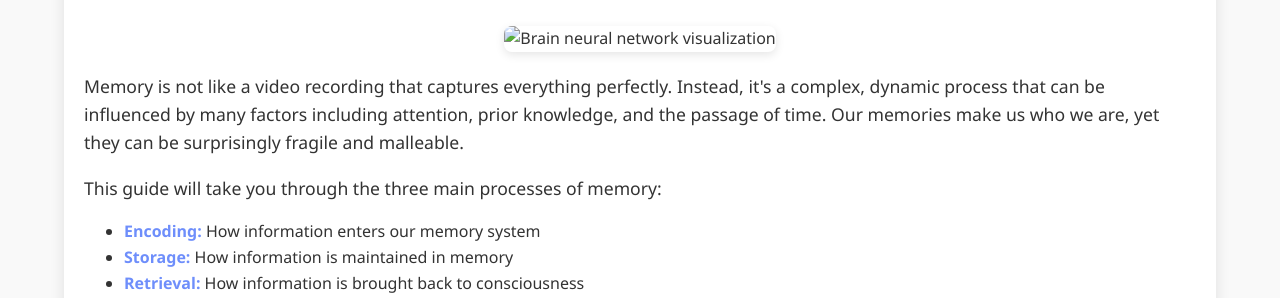
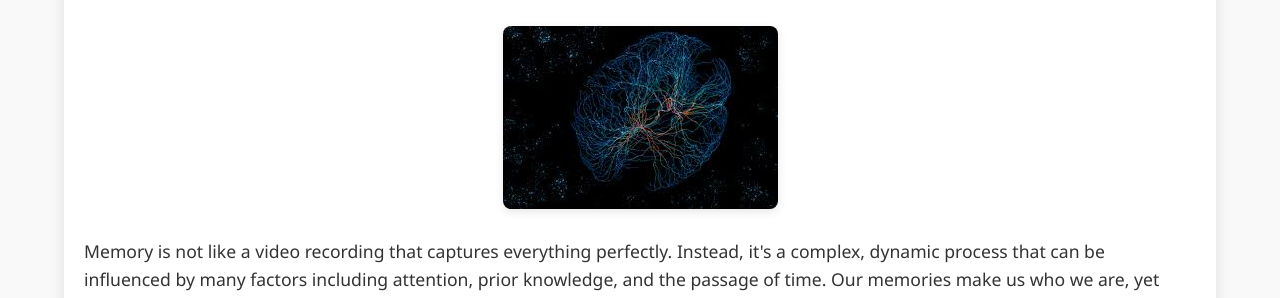
Before and after one commit to HelloBash/HelloBash.github.io, a plain HTML site: page index.html in a window 1280 px wide. Shown: the part 496-794 px from the top of the page. Drawn offline with Linux system fonts and the light colour scheme.

Commit message:
first image.html

```diff
--- a/index.html
+++ b/index.html
@@ -185,7 +185,7 @@
         <section id="intro" class="intro">
             <h2>INTRODUCTION</h2>
             <div class="img-container">
-                <img src="/api/placeholder/800/400" alt="Brain neural network visualization" />
+                <img src="/images/BrainNeuralNetwork.jpeg" alt="Brain neural network visualization" />
             </div>
             <p>Memory is not like a video recording that captures everything perfectly. Instead, it's a complex, dynamic process that can be influenced by many factors including attention, prior knowledge, and the passage of time. Our memories make us who we are, yet they can be surprisingly fragile and malleable.</p>
 
```
